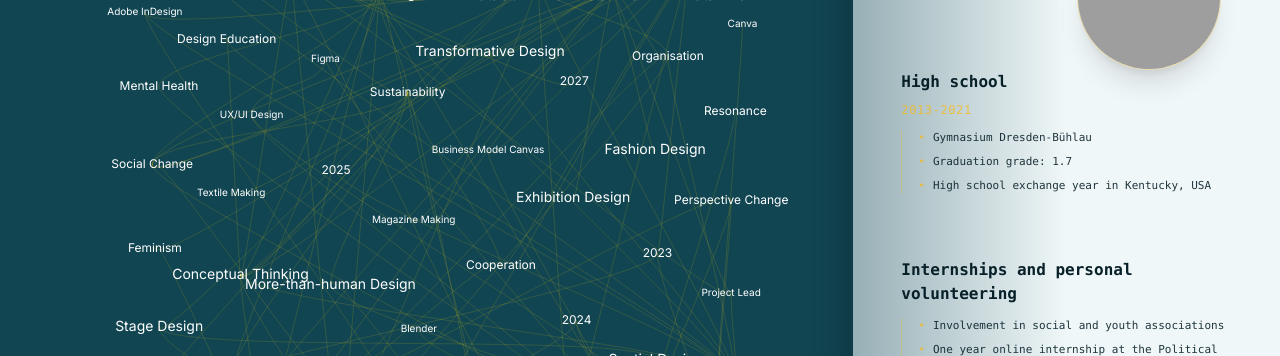
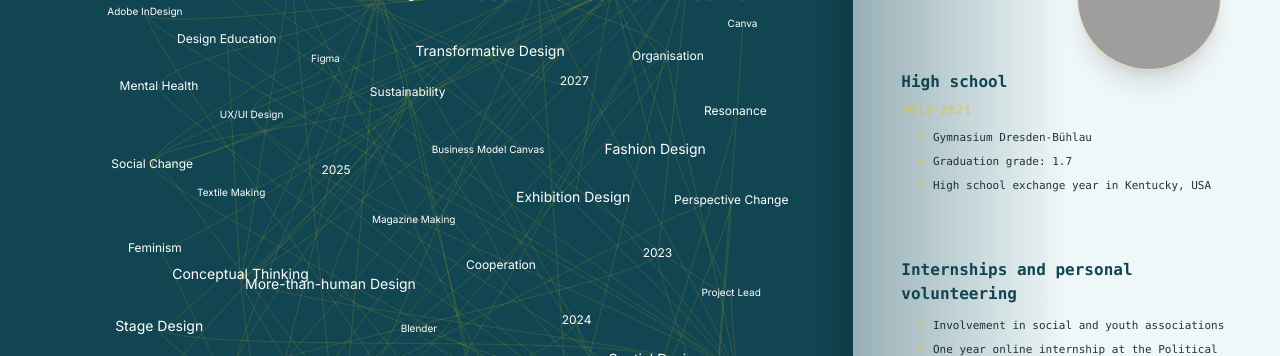
Before and after one commit to alicmi/alicmi.github.io, a React (Vite) app: page / in a window 1280 px wide. Both pictures are taken after a click on the button "CURRICULUM VITAE". Shown: the part 210-566 px from the top of the page. Built offline with nearby package versions, Linux system fonts and the light colour scheme; grey boxes are pictures that could not be loaded.

Commit message:
Change text color for headings in ContentPanel

```diff
--- a/components/ContentPanel.tsx
+++ b/components/ContentPanel.tsx
@@ -158,7 +158,7 @@ const ContentPanel: React.FC<ContentPanelProps> = ({ activeProject, activeTopic,
             <div className="space-y-12 relative z-10">
                  {/* Section 1: High School */}
                  <div className="relative group">
-                     <h2 className="text-base font-bold font-mono text-[#!082129] mb-2 group-hover:text-[#FFB800] transition-colors">High school</h2>
+                     <h2 className="text-base font-bold font-mono text-[#114552] mb-2 group-hover:text-[#FFB800] transition-colors">High school</h2>
                      <p className="text-[9px] lg:text-xs font-mono text-[#FFB800]/70 mb-3 tracking-wider">2013-2021</p>
                      <ul className="list-none space-y-2 text-xs lg:text-[11px] font-mono opacity-90 border-l border-[#FFB800]/30 pl-4">
                          <li className="flex items-start">
@@ -175,7 +175,7 @@ const ContentPanel: React.FC<ContentPanelProps> = ({ activeProject, activeTopic,
 
                  {/* Section 2: Internships */}
                  <div className="relative group pt-4">
-                     <h2 className="text-base font-bold font-mono text-[#!082129] mb-2 group-hover:text-[#FFB800] transition-colors">Internships and personal volunteering</h2>
+                     <h2 className="text-base font-bold font-mono text-[#114552] mb-2 group-hover:text-[#FFB800] transition-colors">Internships and personal volunteering</h2>
                      {/* Removed date range as requested */}
                      <ul className="list-none space-y-2 text-xs lg:text-[11px] font-mono opacity-90 border-l border-[#FFB800]/30 pl-4 mt-3">
                          <li className="flex items-start">
@@ -202,7 +202,7 @@ const ContentPanel: React.FC<ContentPanelProps> = ({ activeProject, activeTopic,
 
                  {/* Section 3: Education */}
                  <div className="relative group pt-4">
-                     <h2 className="text-base font-bold font-mono text-[#!082129] mb-2 group-hover:text-[#FFB800] transition-colors">Academic further education</h2>
+                     <h2 className="text-base font-bold font-mono text-[#114552] mb-2 group-hover:text-[#FFB800] transition-colors">Academic further education</h2>
 
                      <div className="mb-6">
                         <p className="text-[9px] lg:text-xs font-mono text-[#FFB800]/70 mb-2 tracking-wider">2022-2024</p>
```
